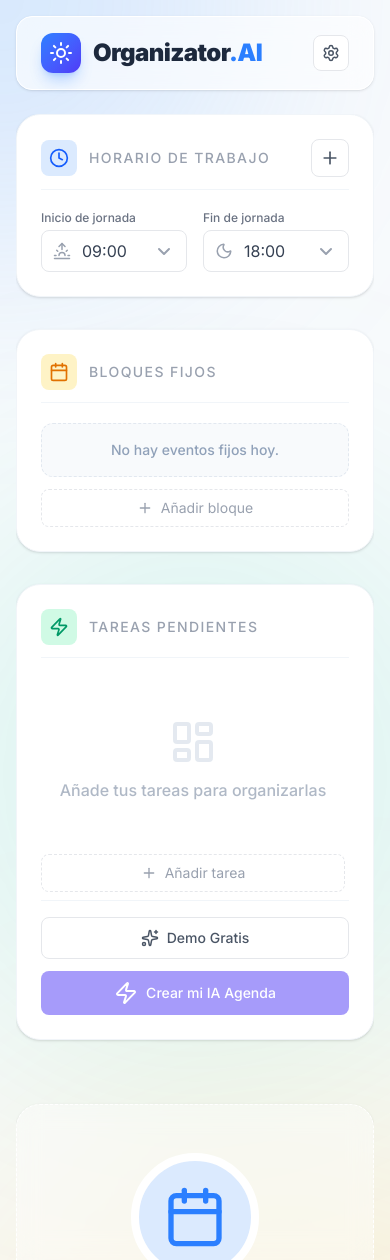
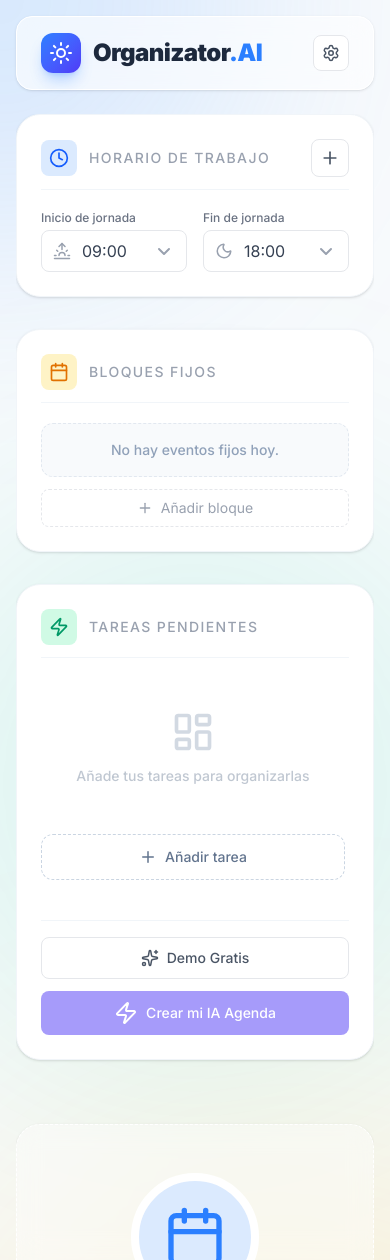
Before and after one commit to samuelmeleroWEB/organizator-web, a Next.js app: page / in a window 390 px wide. Shown: the top 1260 px of the page. Built offline with nearby package versions, Linux system fonts and the light colour scheme.

Commit message:
ux: replace duration input with quick-select pill options

```diff
--- a/src/components/TasksConfig.tsx
+++ b/src/components/TasksConfig.tsx
@@ -15,7 +15,7 @@ export interface TasksConfigProps {
 
 export function TasksConfig({ tasks, setTasks, loading, error, generateDemoPlan, generatePlan }: TasksConfigProps) {
   return (
-    <section className="bg-white rounded-3xl p-6 shadow-sm border border-slate-100 flex-1 flex flex-col min-h-[300px]">
+    <section className="bg-white rounded-3xl p-6 shadow-sm border border-slate-100 flex-1 flex flex-col min-h-[380px]">
       <div className="flex items-center justify-between mb-5 border-b border-slate-100 pb-3">
         <div className="flex items-center gap-3">
           <div className="bg-emerald-100 p-2 rounded-lg text-emerald-600">
@@ -25,7 +25,7 @@ export function TasksConfig({ tasks, setTasks, loading, error, generateDemoPlan,
         </div>
       </div>
 
-      <div className="space-y-3 flex-1 overflow-y-auto pr-1">
+      <div className="space-y-3 flex-1 overflow-y-auto pr-1 pb-4 [&::-webkit-scrollbar]:w-1.5 [&::-webkit-scrollbar-thumb]:bg-slate-200 [&::-webkit-scrollbar-thumb]:rounded-full hover:[&::-webkit-scrollbar-thumb]:bg-slate-300">
         <AnimatePresence>
           {tasks.map((task, index) => (
             <motion.div
@@ -59,21 +59,57 @@ export function TasksConfig({ tasks, setTasks, loading, error, generateDemoPlan,
                 </button>
               </div>
 
-              <div className="grid grid-cols-[90px_1fr] sm:grid-cols-2 gap-3 items-start text-sm">
-                <div className="flex flex-col">
-                  <label className="text-xs text-gray-400 mb-1">Duración (min)</label>
+              <div className="grid grid-cols-1 sm:grid-cols-2 gap-5 sm:gap-4 items-start text-sm mt-1">
+                <div className="flex flex-col min-w-0">
+                  <label className="text-xs text-slate-400 mb-1.5 px-0.5">Duración estimada</label>
+                  <div className="-mx-4 px-4 sm:mx-0 sm:px-0">
+                    <div className="flex gap-2 overflow-x-auto pb-2 items-center w-full snap-x snap-mandatory [&::-webkit-scrollbar]:hidden [-ms-overflow-style:none] [scrollbar-width:none]">
+                      {[
+                        { v: 15, l: '15m' },
+                        { v: 30, l: '30m' },
+                        { v: 45, l: '45m' },
+                        { v: 60, l: '1h' },
+                        { v: 90, l: '1.5h' },
+                        { v: 120, l: '2h' }
+                      ].map(preset => (
+                        <button
+                          key={preset.v}
+                          onClick={() => {
+                            const nt = [...tasks];
+                            nt[index].durationMinutes = preset.v;
+                            setTasks(nt);
+                          }}
+                          className={`shrink-0 snap-start border rounded-xl px-3.5 py-1.5 text-xs font-semibold transition-all ${
+                            task.durationMinutes === preset.v
+                              ? 'bg-indigo-600 text-white border-indigo-600 shadow-sm shadow-indigo-200'
+                              : 'bg-white text-slate-600 border-slate-200 hover:border-slate-300 hover:bg-slate-50'
+                          }`}
+                        >
+                          {preset.l}
+                        </button>
+                      ))}
+                      <div className={`shrink-0 snap-start flex items-center border rounded-xl pl-3 pr-1 py-1 transition-all ${
+                        ![15, 30, 45, 60, 90, 120].includes(task.durationMinutes) && task.durationMinutes > 0
+                          ? 'bg-indigo-50 border-indigo-300 ring-1 ring-indigo-300'
+                          : 'bg-white border-slate-200 focus-within:border-indigo-400 focus-within:ring-1 focus-within:ring-indigo-400'
+                      }`}>
                         <input
                           type="number"
-                    step="15"
-                    min="5"
-                    value={task.durationMinutes}
+                          min="1"
+                          value={task.durationMinutes || ''}
                           onChange={e => {
                             const nt = [...tasks];
                             nt[index].durationMinutes = parseInt(e.target.value) || 0;
                             setTasks(nt);
                           }}
-                    className="w-full bg-white border border-gray-200 rounded-lg px-3 py-2 outline-none text-sm text-gray-700 focus:border-indigo-500 transition-colors duration-150"
+                          className="w-8 text-xs font-semibold text-center outline-none bg-transparent py-0.5 text-slate-700 placeholder:text-slate-300 placeholder:font-normal"
+                          placeholder="--"
                         />
+                        <span className="text-[10px] text-slate-400 font-medium ml-1 mr-1">min</span>
+                      </div>
+                      <div className="w-1 shrink-0 sm:hidden"></div>
+                    </div>
+                  </div>
                 </div>
                 <div className="flex flex-col">
                    <label className="text-xs text-gray-400 mb-1">Prioridad</label>
@@ -115,16 +151,16 @@ export function TasksConfig({ tasks, setTasks, loading, error, generateDemoPlan,
           ))}
         </AnimatePresence>
         {tasks.length === 0 && (
-           <div className="flex flex-col items-center justify-center opacity-50 py-10">
-              <LayoutDashboard size={48} className="text-slate-300 mb-3" />
-              <p className="text-slate-500 font-medium text-center">Añade tus tareas para organizarlas</p>
+           <div className="flex flex-col items-center justify-center opacity-40 py-8">
+              <LayoutDashboard size={44} className="text-slate-400 mb-3" />
+              <p className="text-slate-500 font-medium text-sm text-center">Añade tus tareas para organizarlas</p>
            </div>
         )}
         <button
           onClick={() => setTasks([...tasks, { id: Math.random().toString(), name: '', durationMinutes: 60, priority: 'media' }])}
-          className="w-full flex items-center justify-center gap-2 border border-dashed border-gray-200 hover:border-indigo-300 hover:bg-indigo-50 text-gray-400 hover:text-indigo-500 rounded-lg py-2 mt-2 text-sm transition-all duration-150"
+          className="w-full flex shrink-0 items-center justify-center gap-2 border border-dashed border-slate-300 hover:border-indigo-400 hover:bg-indigo-50 text-slate-500 hover:text-indigo-600 rounded-xl py-3 mt-4 mb-4 text-sm font-medium transition-all duration-200"
         >
-          <Plus size={16} /> Añadir tarea
+          <Plus size={18} /> Añadir tarea
         </button>
       </div>
 
```
Lines whose indentation alone changed are shown as unchanged.
